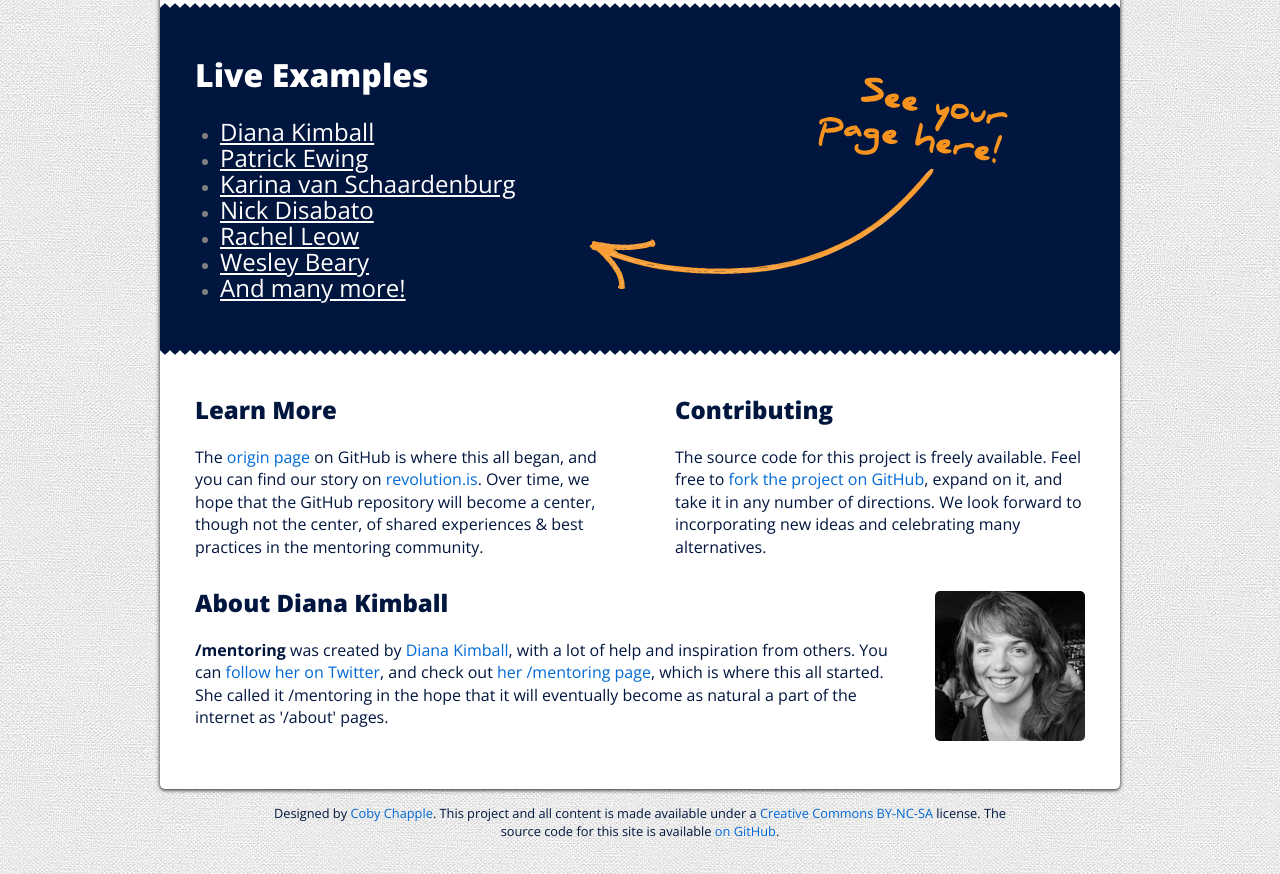
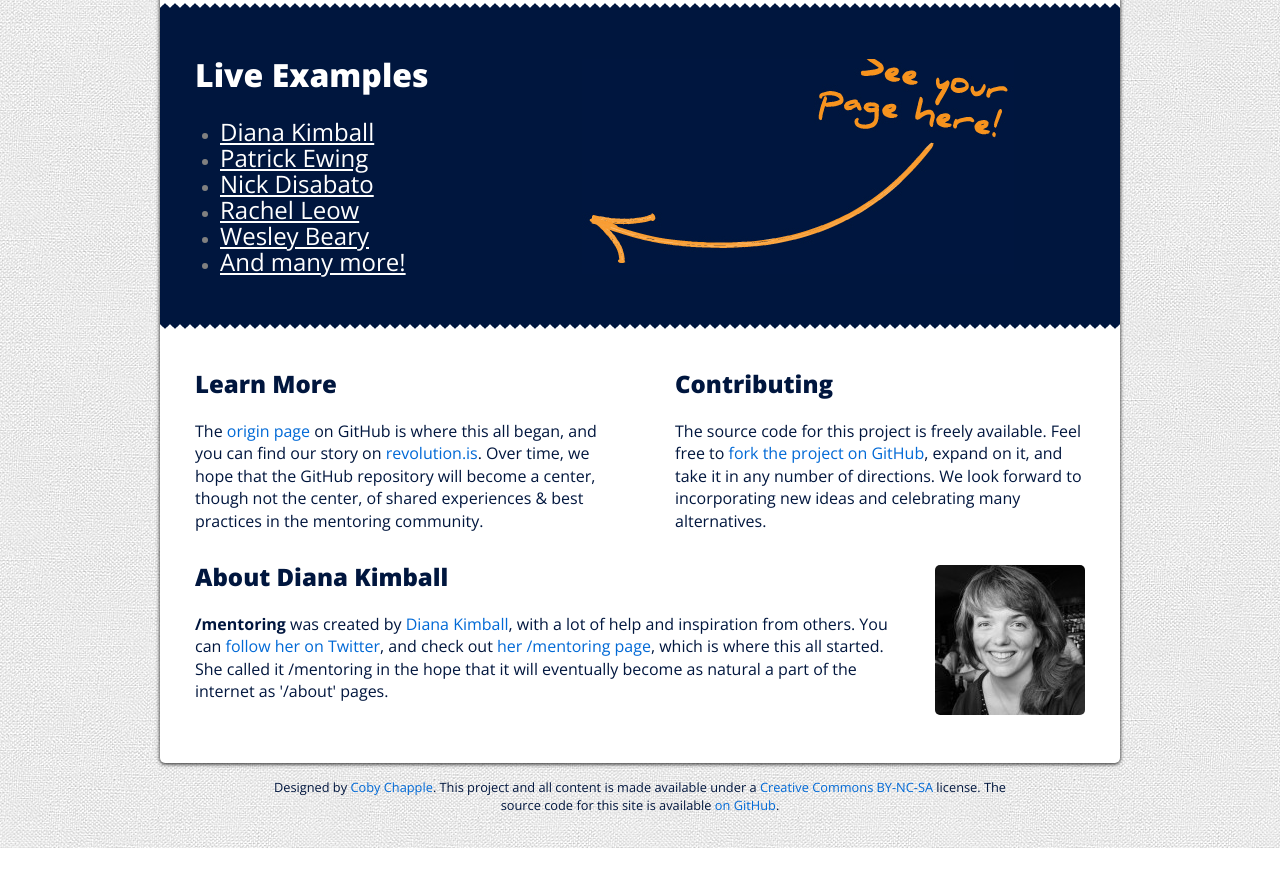
Before and after one commit to dianakimball/mentoring-is, a plain HTML site: page index.html in a window 1280 px wide. Shown: the part 1900-2774 px from the top of the page. After the commit the page ends 2748 px from the top, so only its background shows below. Drawn offline with nearby package versions, Linux system fonts and the light colour scheme.

Commit message:
Remove 404'd link

```diff
--- a/index.html
+++ b/index.html
@@ -138,7 +138,6 @@
 					<ul>
 						<li><a href="http://dianakimball.com/mentoring">Diana Kimball</a></li>
 						<li><a href="http://patrickewing.info/mentoring">Patrick Ewing</a></li>
-						<li><a href="http://kvans.squarespace.com/mentoring">Karina van Schaardenburg</a></li>
 						<li><a href="http://nickd.org/mentoring">Nick Disabato</a></li>
 						<li><a href="http://idlethink.wordpress.com/mentoring">Rachel Leow</a></li>
 						<li><a href="http://geemus.com/mentoring">Wesley Beary</a></li>
```
